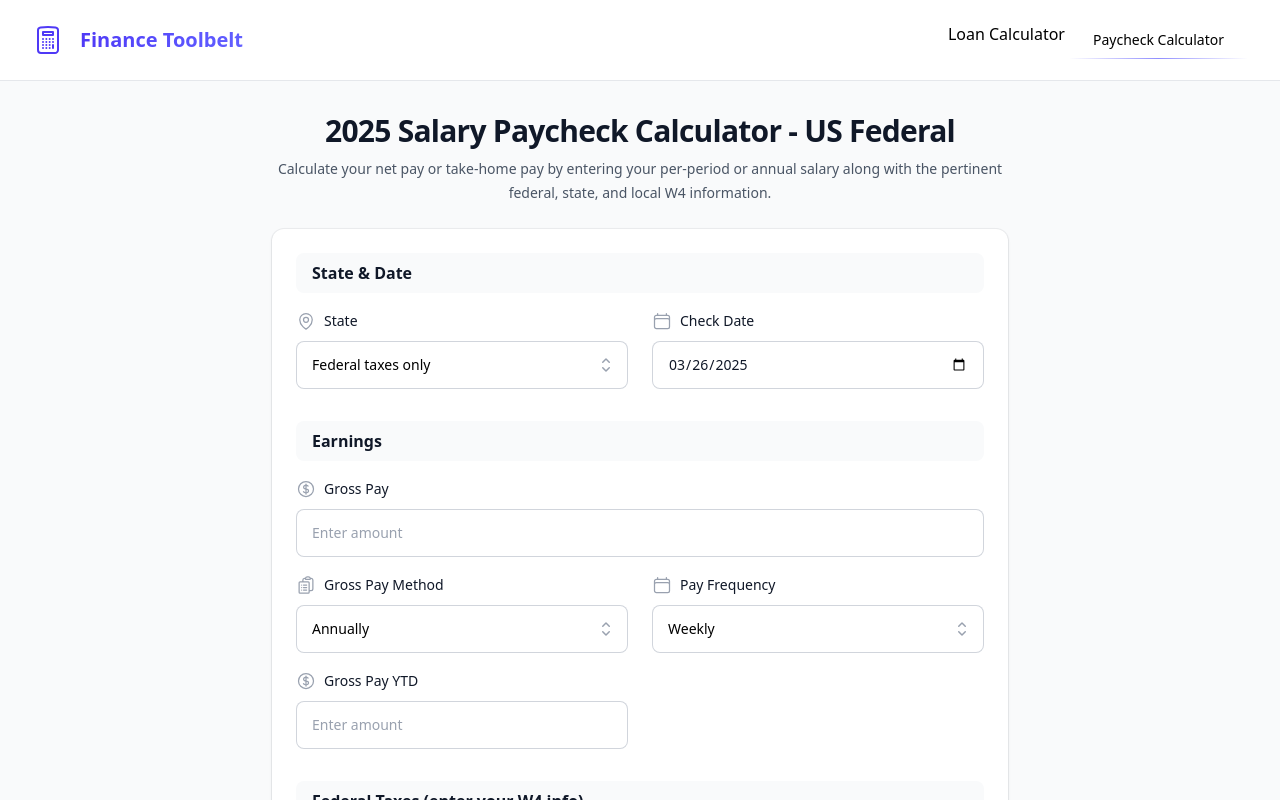
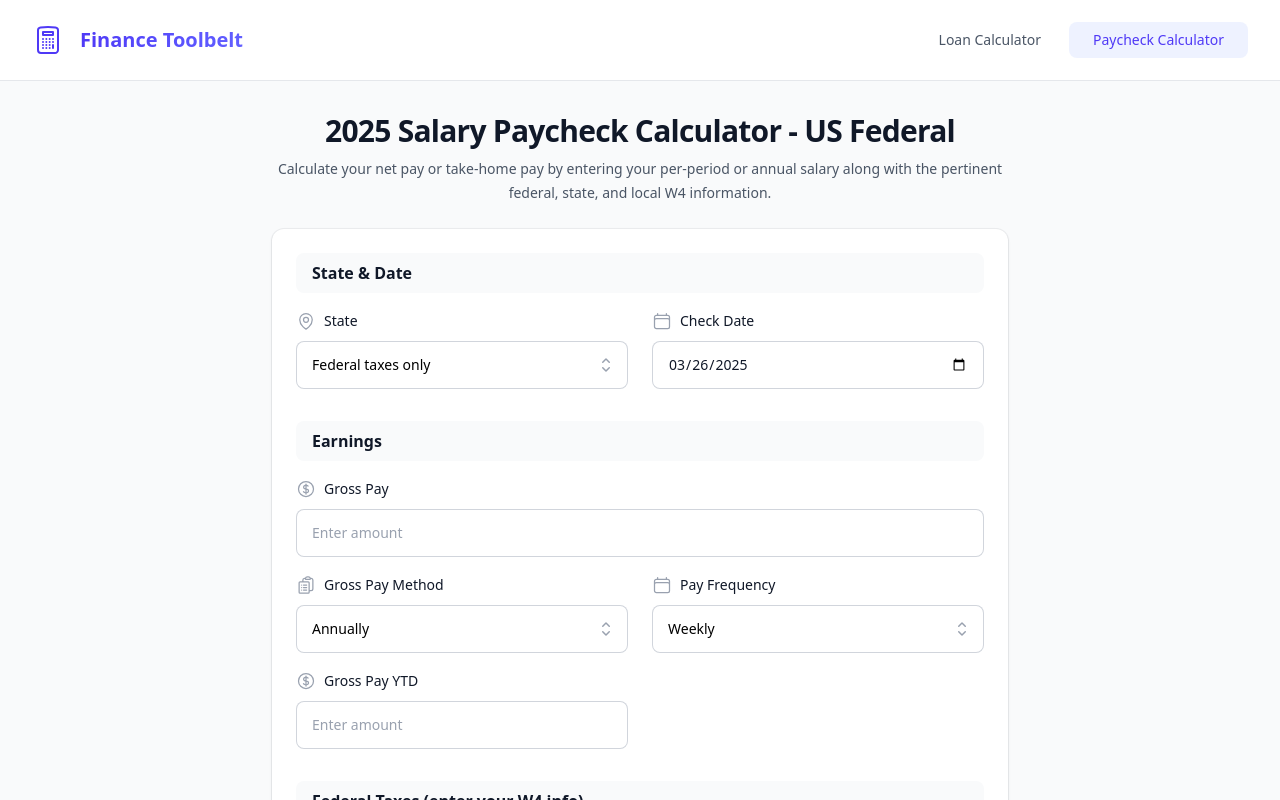
Before and after one commit to jzone1366/finance-toolbox, a React (Vite) app: page /paycheck in a window 1280 px wide. Shown: the top 800 px of the page. Built offline with nearby package versions, Linux system fonts and the light colour scheme.

Commit message:
Update navigation.

```diff
--- a/package.json
+++ b/package.json
@@ -13,7 +13,7 @@
     "@headlessui/react": "^2.2.0",
     "@heroicons/react": "^2.2.0",
     "@tailwindcss/vite": "^4.0.12",
-    "@tanstack/react-router": "^1.114.27",
+    "@tanstack/react-router": "^1.114.29",
     "@tanstack/react-table": "^8.21.2",
     "@tanstack/react-virtual": "^3.13.5",
     "@tanstack/router": "^0.0.1-beta.53",
--- a/src/components/Layout/MainLayout.tsx
+++ b/src/components/Layout/MainLayout.tsx
@@ -1,11 +1,12 @@
 import { Link, Outlet } from '@tanstack/react-router'
 import { CalculatorIcon } from '@heroicons/react/24/outline'
 
-interface LinkClassProps {
-  isActive: boolean
-}
+export default function MainLayout() {
+  const baseClassName = "px-6 py-2 text-sm font-medium rounded-lg transition-all duration-200 text-gray-600 hover:bg-gray-50 hover:text-indigo-600"
+  const activeClassName = "px-6 py-2 text-sm font-medium rounded-lg transition-all duration-200 bg-indigo-50 text-indigo-600"
+  const mobileBaseClassName = "flex items-center py-3 px-4 text-sm font-medium rounded-lg transition-colors text-gray-600 hover:bg-gray-50 hover:text-indigo-600"
+  const mobileActiveClassName = "flex items-center py-3 px-4 text-sm font-medium rounded-lg transition-colors bg-indigo-50 text-indigo-600"
 
-export default function MainLayout() {
   return (
     <div className="min-h-screen bg-gray-50">
       {/* Navigation */}
@@ -28,45 +29,17 @@ export default function MainLayout() {
             <div className="hidden sm:flex sm:space-x-1">
               <Link
                 to="/"
-                className={({ isActive }: LinkClassProps) =>
-                  `group relative px-6 py-2 text-sm font-medium transition-all duration-200 ${
-                    isActive
-                      ? 'text-indigo-600'
-                      : 'text-gray-600 hover:text-indigo-600'
-                  }`
-                }
+                className={baseClassName}
+                activeProps={{ className: activeClassName }}
               >
-                {({ isActive }: LinkClassProps) => (
-                  <>
-                    <span>Loan Calculator</span>
-                    <span
-                      className={`absolute inset-x-0 -bottom-px h-px bg-gradient-to-r from-indigo-500/0 via-indigo-500/70 to-indigo-500/0 transition-opacity duration-500 ${
-                        isActive ? 'opacity-100' : 'opacity-0 group-hover:opacity-50'
-                      }`}
-                    />
-                  </>
-                )}
+                Loan Calculator
               </Link>
               <Link
                 to="/paycheck"
-                className={({ isActive }: LinkClassProps) =>
-                  `group relative px-6 py-2 text-sm font-medium transition-all duration-200 ${
-                    isActive
-                      ? 'text-indigo-600'
-                      : 'text-gray-600 hover:text-indigo-600'
-                  }`
-                }
+                className={baseClassName}
+                activeProps={{ className: activeClassName }}
               >
-                {({ isActive }: LinkClassProps) => (
-                  <>
-                    <span>Paycheck Calculator</span>
-                    <span
-                      className={`absolute inset-x-0 -bottom-px h-px bg-gradient-to-r from-indigo-500/0 via-indigo-500/70 to-indigo-500/0 transition-opacity duration-500 ${
-                        isActive ? 'opacity-100' : 'opacity-0 group-hover:opacity-50'
-                      }`}
-                    />
-                  </>
-                )}
+                Paycheck Calculator
               </Link>
             </div>
           </div>
@@ -77,25 +50,15 @@ export default function MainLayout() {
           <div className="space-y-1 px-4">
             <Link
               to="/"
-              className={({ isActive }: LinkClassProps) =>
-                `flex items-center py-3 text-sm font-medium transition-colors ${
-                  isActive
-                    ? 'text-indigo-600'
-                    : 'text-gray-600 hover:text-indigo-600'
-                }`
-              }
+              className={mobileBaseClassName}
+              activeProps={{ className: mobileActiveClassName }}
             >
               Loan Calculator
             </Link>
             <Link
               to="/paycheck"
-              className={({ isActive }: LinkClassProps) =>
-                `flex items-center py-3 text-sm font-medium transition-colors ${
-                  isActive
-                    ? 'text-indigo-600'
-                    : 'text-gray-600 hover:text-indigo-600'
-                }`
-              }
+              className={mobileBaseClassName}
+              activeProps={{ className: mobileActiveClassName }}
             >
               Paycheck Calculator
             </Link>
```
Also changed, not shown: 1 other file (tests, documents, lock files or other folders).
